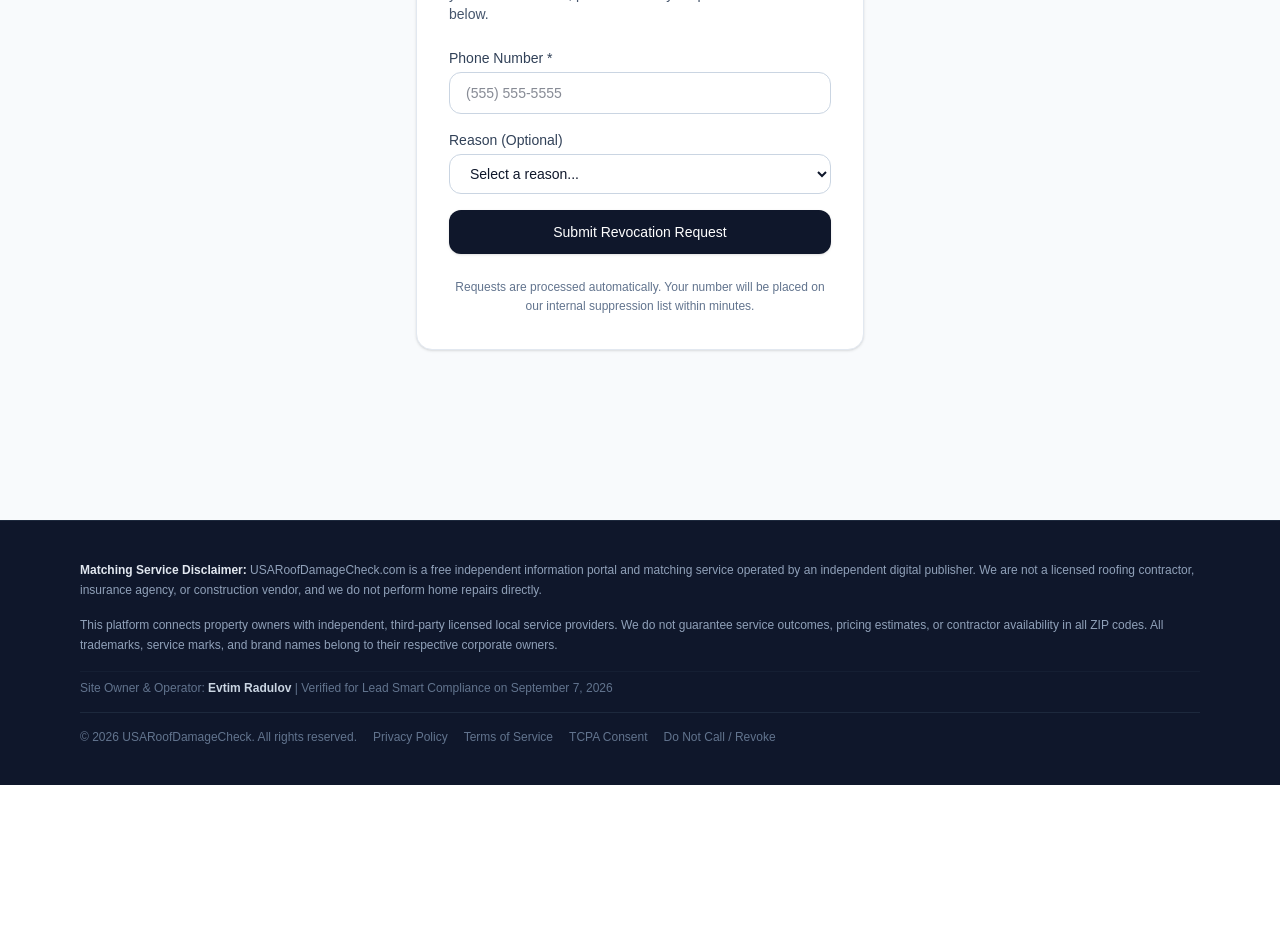
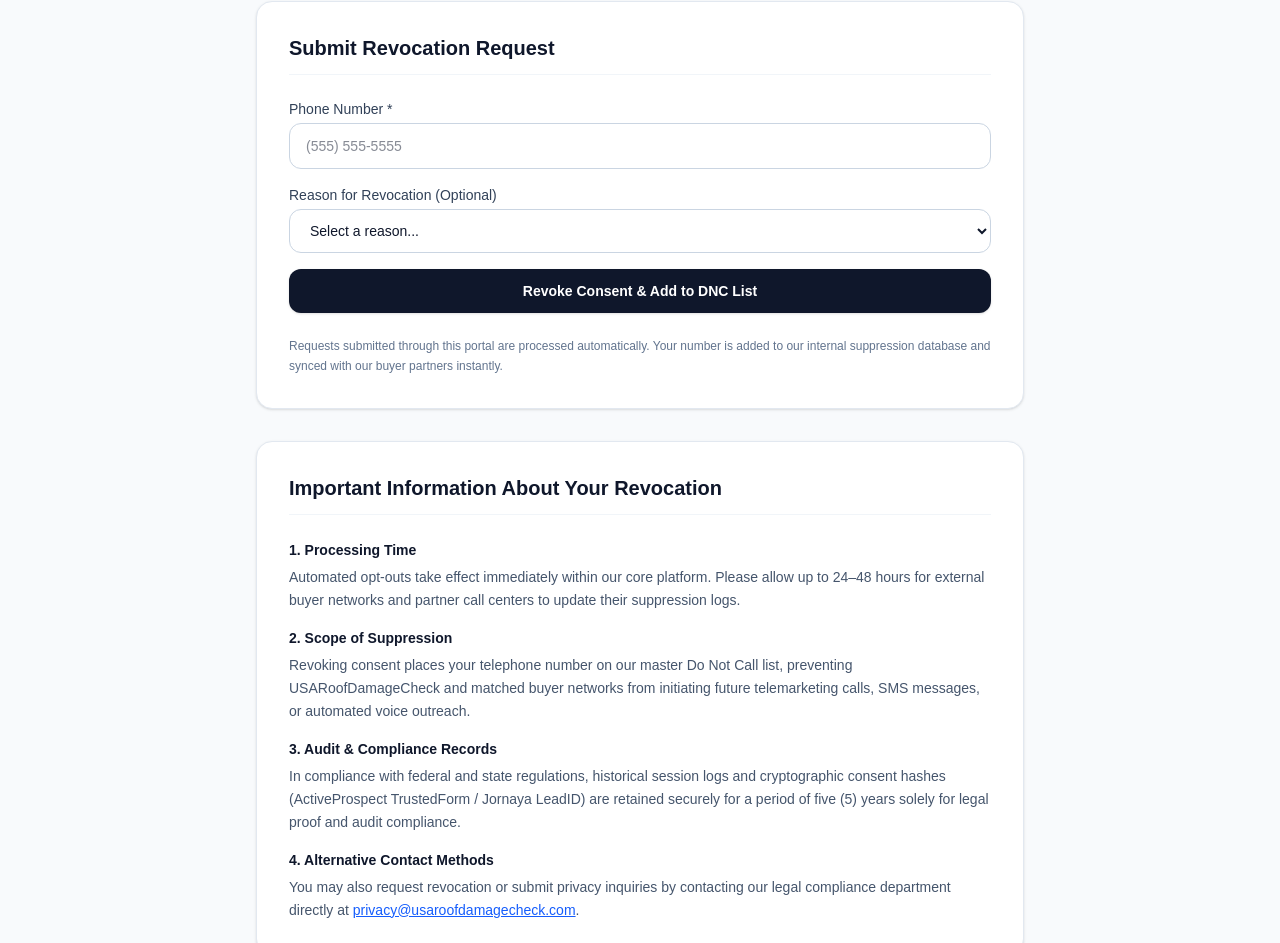
Before and after one commit to dili7899-rgb/roofing-leadgen, a Next.js app: page /revoke in a window 1280 px wide. Shown: the part 280-1223 px from the top of the page. Before the commit the page ends 1065 px from the top, so only its background shows below. Built offline with nearby package versions, Linux system fonts and the light colour scheme.

Commit message:
Update revoke page with full legal disclosures and long-form UI

```diff
--- a/app/revoke/page.tsx
+++ b/app/revoke/page.tsx
@@ -45,14 +45,22 @@ export default function RevokeConsentPage() {
   };
 
   return (
-    <div className="min-h-screen bg-slate-50 py-12 px-4 sm:px-6 lg:px-8 flex items-center justify-center">
-      <div className="max-w-md w-full bg-white p-8 rounded-2xl shadow-sm border border-slate-200 space-y-6">
-        <div>
-          <h1 className="text-2xl font-bold text-slate-900">Revoke Consent & Do Not Call</h1>
-          <p className="text-sm text-slate-600 mt-2">
-            If you wish to opt out of future communications or revoke your TCPA consent, please submit your phone number below.
+    <div className="min-h-screen bg-slate-50 py-12 px-4 sm:px-6 lg:px-8">
+      <div className="max-w-3xl mx-auto space-y-8">
+
+        {/* Header Block */}
+        <div className="bg-white p-8 rounded-2xl shadow-sm border border-slate-200">
+          <h1 className="text-3xl font-bold text-slate-900">Revoke Consent & Do Not Call Portal</h1>
+          <p className="text-sm text-slate-600 mt-2 leading-relaxed">
+            USARoofDamageCheck respects your privacy rights under the Telephone Consumer Protection Act (TCPA), California Consumer Privacy Act (CCPA/CPRA), and Texas Data Privacy and Security Act (TDPSA). Use this form to immediately revoke consent and place your phone number on our internal Do Not Call (DNC) suppression list.
           </p>
         </div>
+
+        {/* Form Block */}
+        <div className="bg-white p-8 rounded-2xl shadow-sm border border-slate-200 space-y-6">
+          <h2 className="text-xl font-semibold text-slate-900 border-b pb-3 border-slate-100">
+            Submit Revocation Request
+          </h2>
 
           {status && (
             <div
@@ -78,24 +86,25 @@ export default function RevokeConsentPage() {
                 placeholder="(555) 555-5555"
                 value={phone}
                 onChange={(e) => setPhone(e.target.value)}
-              className="w-full px-4 py-2.5 rounded-xl border border-slate-300 focus:ring-2 focus:ring-blue-600 focus:border-transparent outline-none text-slate-900 text-sm"
+                className="w-full px-4 py-3 rounded-xl border border-slate-300 focus:ring-2 focus:ring-blue-600 focus:border-transparent outline-none text-slate-900 text-sm"
               />
             </div>
 
             <div>
               <label htmlFor="reason" className="block text-sm font-medium text-slate-700 mb-1">
-              Reason (Optional)
+                Reason for Revocation (Optional)
               </label>
               <select
                 id="reason"
                 value={reason}
                 onChange={(e) => setReason(e.target.value)}
-              className="w-full px-4 py-2.5 rounded-xl border border-slate-300 focus:ring-2 focus:ring-blue-600 focus:border-transparent outline-none text-slate-900 text-sm bg-white"
+                className="w-full px-4 py-3 rounded-xl border border-slate-300 focus:ring-2 focus:ring-blue-600 focus:border-transparent outline-none text-slate-900 text-sm bg-white"
               >
                 <option value="">Select a reason...</option>
-              <option value="No longer interested">No longer interested</option>
-              <option value="Wrong number">Wrong number</option>
-              <option value="Too many calls">Too many calls</option>
+                <option value="No longer interested in roofing services">No longer interested in roofing services</option>
+                <option value="Did not request information / Wrong number">Did not request information / Wrong number</option>
+                <option value="Receiving too many communications">Receiving too many communications</option>
+                <option value="Exercising CCPA / State Opt-Out Rights">Exercising CCPA / State Opt-Out Rights</option>
                 <option value="Other">Other</option>
               </select>
             </div>
@@ -103,15 +112,57 @@ export default function RevokeConsentPage() {
             <button
               type="submit"
               disabled={loading}
-            className="w-full bg-slate-900 hover:bg-slate-800 text-white font-medium py-3 px-4 rounded-xl transition duration-200 disabled:opacity-50 text-sm shadow-sm"
+              className="w-full bg-slate-900 hover:bg-slate-800 text-white font-semibold py-3 px-4 rounded-xl transition duration-200 disabled:opacity-50 text-sm shadow-sm"
             >
-            {loading ? 'Processing...' : 'Submit Revocation Request'}
+              {loading ? 'Processing Request...' : 'Revoke Consent & Add to DNC List'}
             </button>
           </form>
 
-        <p className="text-xs text-slate-500 text-center leading-relaxed">
-          Requests are processed automatically. Your number will be placed on our internal suppression list within minutes.
+          <p className="text-xs text-slate-500 leading-relaxed">
+            Requests submitted through this portal are processed automatically. Your number is added to our internal suppression database and synced with our buyer partners instantly.
           </p>
+        </div>
+
+        {/* Legal Disclosures & FAQ Block (Правата разширена част) */}
+        <div className="bg-white p-8 rounded-2xl shadow-sm border border-slate-200 space-y-6 text-slate-700">
+          <h2 className="text-xl font-semibold text-slate-900 border-b pb-3 border-slate-100">
+            Important Information About Your Revocation
+          </h2>
+
+          <div className="space-y-4 text-sm leading-relaxed">
+            <section className="space-y-1">
+              <h3 className="font-semibold text-slate-900">1. Processing Time</h3>
+              <p className="text-slate-600">
+                Automated opt-outs take effect immediately within our core platform. Please allow up to 24–48 hours for external buyer networks and partner call centers to update their suppression logs.
+              </p>
+            </section>
+
+            <section className="space-y-1">
+              <h3 className="font-semibold text-slate-900">2. Scope of Suppression</h3>
+              <p className="text-slate-600">
+                Revoking consent places your telephone number on our master Do Not Call list, preventing USARoofDamageCheck and matched buyer networks from initiating future telemarketing calls, SMS messages, or automated voice outreach.
+              </p>
+            </section>
+
+            <section className="space-y-1">
+              <h3 className="font-semibold text-slate-900">3. Audit & Compliance Records</h3>
+              <p className="text-slate-600">
+                In compliance with federal and state regulations, historical session logs and cryptographic consent hashes (ActiveProspect TrustedForm / Jornaya LeadID) are retained securely for a period of five (5) years solely for legal proof and audit compliance.
+              </p>
+            </section>
+
+            <section className="space-y-1">
+              <h3 className="font-semibold text-slate-900">4. Alternative Contact Methods</h3>
+              <p className="text-slate-600">
+                You may also request revocation or submit privacy inquiries by contacting our legal compliance department directly at{' '}
+                <a href="mailto:privacy@usaroofdamagecheck.com" className="text-blue-600 underline hover:text-blue-800">
+                  privacy@usaroofdamagecheck.com
+                </a>.
+              </p>
+            </section>
+          </div>
+        </div>
+
       </div>
     </div>
   );
```
Lines whose indentation alone changed are shown as unchanged.
